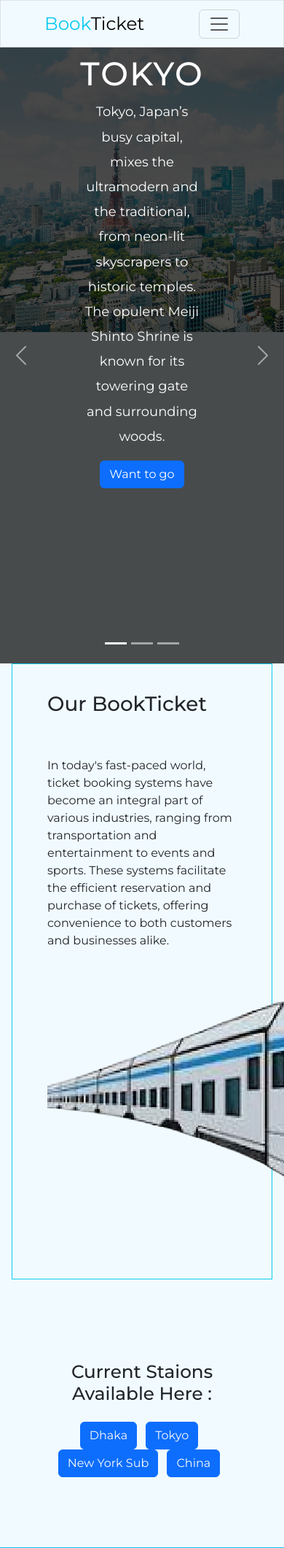
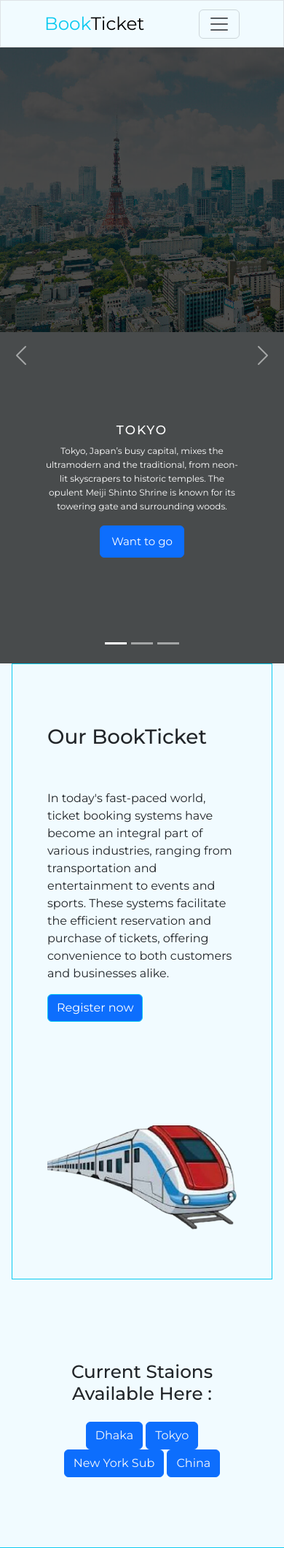
Before and after one commit to khalid199701/Train-Ticket-Booking-System, a Django app: page / in a window 390 px wide; the page is wider, and only the part inside the window is pictured. Shown: the top 2121 px of that part at 73% size. Run offline with Django 4.2, Linux system fonts and the light colour scheme; data comes from the database, SQL or seed files in the repository; both versions use the stored data as it was after the commit; some libraries are stand-ins or nearby versions.

Commit message:
All designs changed

```diff
--- a/passenger/templates/register.html
+++ b/passenger/templates/register.html
@@ -17,7 +17,7 @@
                 <h1>Join Us</h1>
                 <h4>Subscribe to BookTicket<br> For getting ticket easily</h4>
             </div>
-            <div class="col-lg-6 col-md-6 col-12">
+            <div class="col-lg-6 col-md-6 col-12 d-flex align-items-center justify-content-center border-start border-2 border-secondary">
                 <form method="post" style="width: 80%; margin: auto" novalidate>
                     <!--{{form | crispy}}-->
                         <h1>Signup page</h1>
--- a/static/homestyle.css
+++ b/static/homestyle.css
@@ -41,3 +41,40 @@ body {
 .team .card {
 	box-shadow: 15px 15px 40px rgba(0, 0, 0, 0.15);
 }
+@media only screen and (min-width: 768px) and (max-width: 991px) {
+	.carousel-caption {
+		bottom: 370px;
+	}
+	.carousel-caption p {
+		width: 100%;
+	}
+	.card {
+		margin-bottom: 30px;
+	}
+	.img-area img {
+		width: 100%;
+	}
+}
+@media only screen and (max-width: 767px) {
+	.carousel-caption {
+		bottom: 125px;
+	}
+	.carousel-caption h5 {
+		font-size: 17px;
+	}
+	.carousel-caption a {
+		padding: 10px 15px;
+		font-size: 15px;
+	}
+	.carousel-caption p {
+		width: 100%;
+		line-height: 1.6;
+		font-size: 12px;
+	}
+	.about-text {
+		padding-top: 50px;
+	}
+	.card {
+		margin-bottom: 30px;
+	}
+}
--- a/templates/about.html
+++ b/templates/about.html
@@ -6,7 +6,7 @@
 
   <div class="row align-items-center">
     <div class="col-lg-6">
-      <img style="heigth:400px;width:500px" src="{% static "it.jpg" %}"/>
+      <img style="heigth:400px;width:500px" src="{% static "about1.jpg" %}"/>
     </div>
     <div class="col-lg-6">
       <h2 class="mb-4">About Us</h2>
--- a/templates/base.html
+++ b/templates/base.html
@@ -18,7 +18,7 @@
   </head>
   <body style="width:100%">
         <nav class="navbar navbar-expand-lg text-dark border border-bg-secondary px-5">
-            <div class="container-fluid">
+            <div class="container">
             <a class="navbar-brand fs-2" href="{% url 'home' %}"><span class="text-info">Book</span>Ticket</a>
             <button class="navbar-toggler" type="button" data-bs-toggle="collapse" data-bs-target="#navbarSupportedContent" aria-controls="navbarSupportedContent" aria-expanded="false" aria-label="Toggle navigation">
                 <span class="navbar-toggler-icon"></span>
@@ -32,7 +32,7 @@
                     <a class="nav-link" aria-current="page" href="{% url 'contact_us' %}">Contact Us</a>
                 </li>
                 <li class="nav-item">
-                    <a class="nav-link" aria-current="page" href="{% url 'all_projects' %}">All Projects</a>
+                    <a class="nav-link" aria-current="page" href="{% url 'all_projects' %}">All Trains</a>
                 </li>
                 <li class="nav-item">
                     <a class="nav-link" aria-current="page" href="{% url 'about' %}">About Us</a>
@@ -48,7 +48,7 @@
                                 <a class="nav-link btn btn-info border border-info text-decoration-none mb-2 me-2" href="{% url 'logout' %}">Logout</a>
                             </li>
                             <li class="nav-item">
-                                <a class="nav-link btn btn-danger border border-info text-decoration-none mb-2 me-2" href="{% url 'deposit_money' %}">Add Money</a>
+                                <a class="nav-link btn btn-warning border border-info text-decoration-none mb-2 me-2" href="{% url 'deposit_money' %}">Add Money</a>
                             </li>
                         {% else %}
                             <li class="nav-item">
--- a/templates/home.html
+++ b/templates/home.html
@@ -46,9 +46,9 @@
         <span class="visually-hidden">Next</span>
       </button>
 </div>
-<div class="mx-3 border border-info d-flex flex-wrap px-5 pt-3 align-items-center vh-100">
+<div class="mx-3 border border-info d-flex flex-wrap mb-4 px-5 pt-3 align-items-center vh-100">
     <div class="homebanner col-lg-6 col-md-6 col-12">
-        <h1  text-center>Our BookTicket</h1>
+        <h1 class="">Our BookTicket</h1>
         <br>
         <br>
         <p>In today's fast-paced world, ticket booking systems
@@ -59,19 +59,23 @@
             offering convenience to both customers and
             businesses alike.
         </p>
+        <a class="btn btn-primary border border-info text-decoration-none mb-2 me-2" href="{% url 'register' %}">Register now</a>
     </div>
-    <div class="col-lg-6 col-md-6 col-12">
-        <img style="" src="{% static "train-removebg-preview.png" %}"/>
+    <div class="col-lg-6 col-md-6 col-12 text-center">
+        <img class="img-fluid max-width-100" src="{% static "train-removebg-preview.png" %}" alt="Train Image"/>
     </div>
 </div>
-<div class="row mt-5 p-5">
-    <h2 class="col-lg-6 col-md-6 col-12 text-center mt-3">Current Staions Available Here :</h2>
-    <div class="col-lg-4 col-md-4 col-12 text-center mt-3">
-        {% for station in station %}
-            <a href="{% url 'station_wise_train' station.slug %}" class="btn btn-primary text-decoration-none text-light me-2">{{station.name}}</a>
-        {% endfor %}
+<div class="container mb-sm-1 mb-md-1 mt-5 p-5">
+    <div class="row">
+        <h2 class="col-lg-6 col-md-6 col-12 text-center mt-3">Current Staions Available Here :</h2>
+        <div class="col-lg-4 col-md-4 col-12 text-center mt-3">
+            {% for station in station %}
+                <a href="{% url 'station_wise_train' station.slug %}" class="btn btn-primary text-decoration-none text-light">{{station.name}}</a>
+            {% endfor %}
+        </div>
     </div>
 </div>
+
 
 <div class="container mt-5 p-5 border border-info">
     <div class="row">
@@ -85,8 +89,8 @@
 
     <div class="row">
         {% for post in data %}
-            <div style="" class="mb-3 mb-sm-0 col-lg-3 col-md-3 col-12">
-                <div class="card mx-2 ">
+            <div class="mb-3 mb-sm-1 col-lg-3 col-md-6 col-12">
+                <div class="card  h-100">
                     <div class="card-body">
                         <img style="height:45vh;" src="{{post.image.url}}" class="card-img-top" alt="...">
                         <h5 class="card-title text-center"><a class='text-decoration-none text-dark' href="{% url 'detail_train' post.id%}">{{post.train_name}}</a></h5>
@@ -96,7 +100,6 @@
                         </div>
                         <p>
                             {% for i in post.station.all %}
-
                                 <button class="btn btn-secondary text-decoration-none text-light m-2" disabled>{{i.title}}</button>
                             {% endfor %}
                         </p>
@@ -125,7 +128,7 @@
         <br>
 
         <div class="row">
-            <div class="col-12 col-md-6 col-lg-3">
+            <div class="col-12 col-md-6 col-lg-3 mb-sm-1 mb-md-1">
                 <div class="card text-center">
                     <div class="card-body">
                         <img src="{% static "team-1.jpg" %}" alt="" class="img-fluid rounded-circle">
--- a/train_ticket_booking_sytem/views.py
+++ b/train_ticket_booking_sytem/views.py
@@ -14,7 +14,8 @@ def contact_us(request):
     return render(request, 'contact_us.html')
 
 def all_projects(request):
-    return render(request, 'all_projects.html')
+    data = Train.objects.all()
+    return render(request, 'all_projects.html', {'data': data})
 
 def about(request):
     return render(request, 'about.html')
```
Also changed, not shown: passenger/templates/login.html (+24 -6 lines), passenger/templates/profile.html (+25 -11 lines), templates/all_projects.html (+21 -14 lines), templates/contact_us.html (+13 -14 lines), train/templates/train_details.html (+38 -20 lines), db.sqlite3, static/about1.jpg (added), static/train1.jpg (deleted), static/worlds-fastest-trains-restricted.jpg (deleted).
